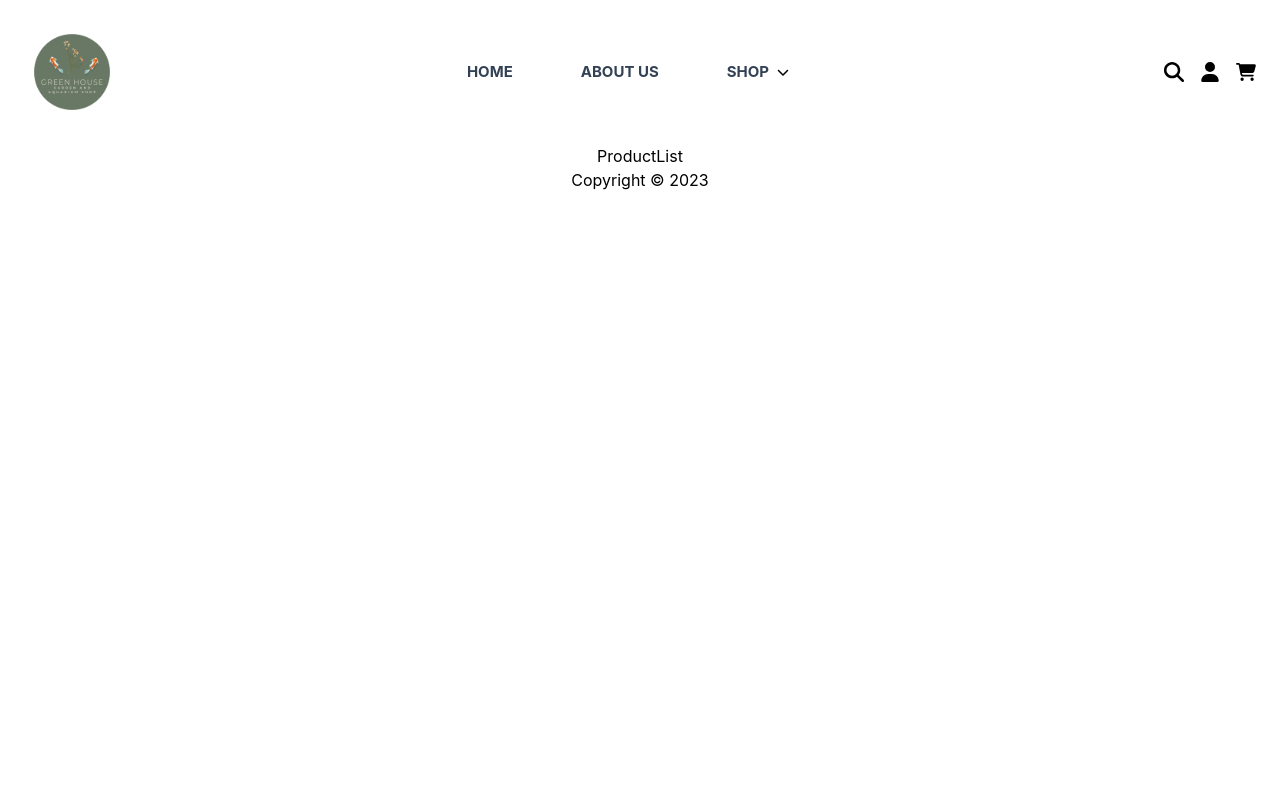
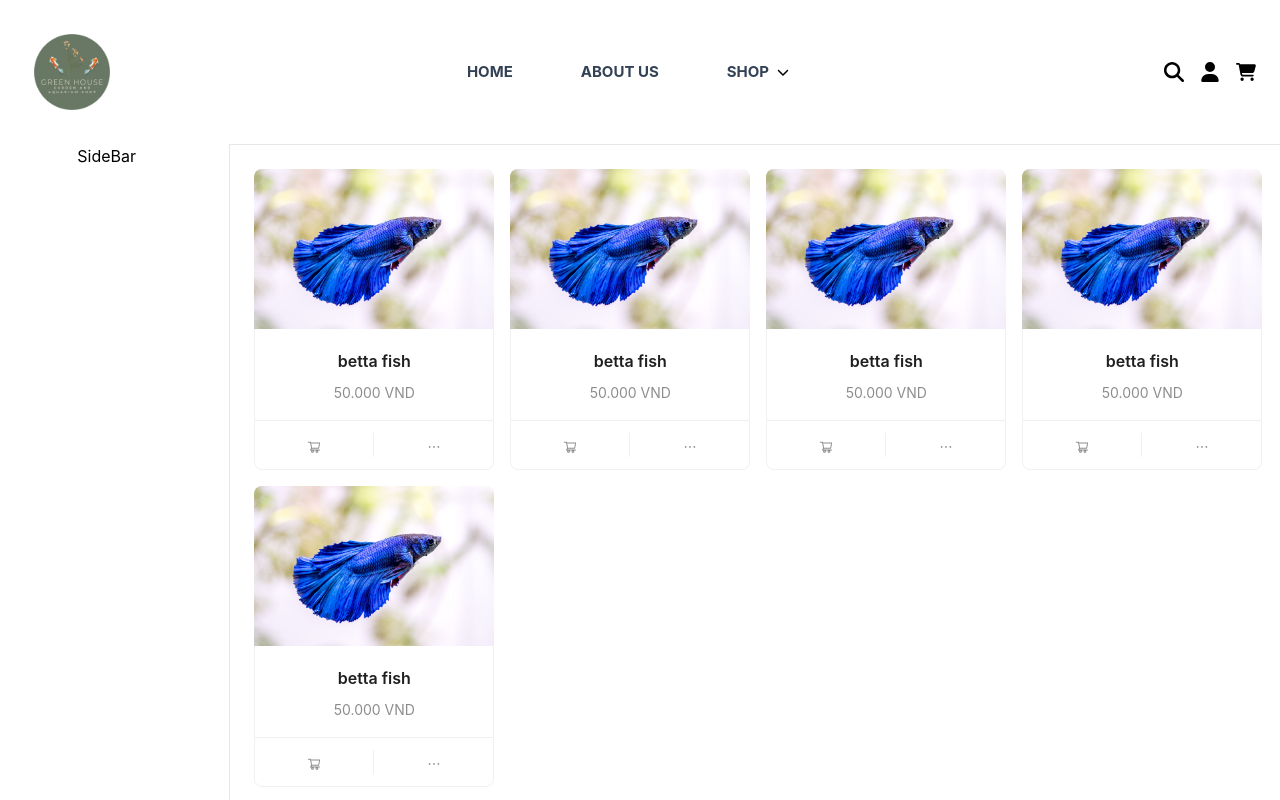
Before and after one commit to nhnam0209/my-shop, a React (Create React App) app: page /shop/jacket in a window 1280 px wide. Shown: the top 800 px of the page. Built offline with nearby package versions, Linux system fonts and the light colour scheme.

Commit message:
Add card to productlist

```diff
--- a/package.json
+++ b/package.json
@@ -3,6 +3,7 @@
   "version": "0.1.0",
   "private": true,
   "dependencies": {
+    "@reduxjs/toolkit": "^1.9.5",
     "@testing-library/jest-dom": "^5.16.5",
     "@testing-library/react": "^13.4.0",
     "@testing-library/user-event": "^13.5.0",
--- a/src/components/NavigationBar/NavigationBar.jsx
+++ b/src/components/NavigationBar/NavigationBar.jsx
@@ -1,6 +1,6 @@
 import React, { useContext } from "react";
 import { useState } from "react";
-import { Link, Outlet } from "react-router-dom";
+import { Link } from "react-router-dom";
 import MagnifyingGlass from "../Logos/IconMagnifyingGlass/MagnifyingGlass";
 import Close from "../Logos/IconClose/Close";
 import Person from "../Logos/IconPerson/Person";
@@ -68,20 +68,23 @@ function NavigationBar() {
           data: [
             {
               id: 1,
-              label: "Jacket",
+              label: "Freshwater Fish",
+              url: "freshwater_fish",
             },
             {
               id: 2,
-              url: "/shop",
-              label: "T-Shirt",
+              label: "Saltwater Fish",
+              url: "saltwater_fish",
             },
             {
               id: 3,
-              label: "Jeans",
+              label: "Aquarium plant",
+              url: "aquarium_plant",
             },
             {
               id: 4,
-              label: "Shorts",
+              label: "Fish Tank",
+              url: "fish_tank",
             },
           ],
         },
@@ -89,7 +92,6 @@ function NavigationBar() {
     },
   ];
   const navigationBarItem = navigationBarItems.map((item) => {
-    console.log(item);
     return (
       <div className="menu_item" key={item.id}>
         <li className=" z-50 mr-7 uppercase relative inline-flex items-center text-md lg:text-[15px] font-bold text-slate-700 dark:text-slate-300 py-2.5 px-4 xl:px-5 rounded-full hover:text-slate-900 hover:bg-slate-100 dark:hover:bg-slate-800 dark:hover:text-slate-200">
@@ -173,7 +175,6 @@ function NavigationBar() {
           </div>
         </ul>
       </nav>
-      <Outlet />
     </div>
   );
 
--- a/src/components/NavigationBar/NavigationBarMobile/NavigationBarMobile.jsx
+++ b/src/components/NavigationBar/NavigationBarMobile/NavigationBarMobile.jsx
@@ -67,20 +67,23 @@ function NavigationBarMobile() {
           data: [
             {
               id: 1,
-              label: "Jacket",
+              label: "Freshwater Fish",
+              url: "freshwater_fish",
             },
             {
               id: 2,
-              url: "/shop",
-              label: "T-Shirt",
+              label: "Saltwater Fish",
+              url: "saltwater_fish",
             },
             {
               id: 3,
-              label: "Jeans",
+              label: "Aquarium plant",
+              url: "aquarium_plant",
             },
             {
               id: 4,
-              label: "Shorts",
+              label: "Fish Tank",
+              url: "fish_tank",
             },
           ],
         },
--- /dev/null
+++ b/src/components/SideBar/SideBar.jsx
@@ -0,0 +1,7 @@
+import React from "react";
+
+function SideBar() {
+  return <div>SideBar</div>;
+}
+
+export default SideBar;
--- a/src/components/SubNavigation/SubNavigation.jsx
+++ b/src/components/SubNavigation/SubNavigation.jsx
@@ -51,11 +51,11 @@ function SubNavigation({ props }) {
 
   const subNavigation = () => {
     return (
-      <div className="sub_menu_item_mobile">
-        <div className="p-3 flex-col cursor-pointer flex ">
+      <>
+        <div className="p-3 flex-col cursor-pointer flex w-full">
           {subNavigationItem}
         </div>
-      </div>
+      </>
     );
   };
   return subNavigation();
--- /dev/null
+++ b/src/components/common/ProductCard/ProductCard.jsx
@@ -0,0 +1,28 @@
+import React from "react";
+import { Card } from "antd";
+import { EllipsisOutlined, ShoppingCartOutlined } from "@ant-design/icons";
+import { Link } from "react-router-dom";
+
+function ProductCard({ props }) {
+  const { Meta } = Card;
+  return (
+    <div className="m-2">
+      <Link to={props.item.id}>
+        <Card
+          hoverable
+          style={{ width: 240 }}
+          cover={<img alt="img" loading="lazy" src={props.item.img} />}
+          actions={[
+            <ShoppingCartOutlined key="add_to_cart" />,
+            <EllipsisOutlined key="ellipsis" />,
+          ]}
+        >
+          <Meta title={props.item.name} description={props.item.price} />
+          <Meta description={props.item.description} />
+        </Card>
+      </Link>
+    </div>
+  );
+}
+
+export default ProductCard;
--- a/src/pages/Product/ProductList.jsx
+++ b/src/pages/Product/ProductList.jsx
@@ -1,7 +1,67 @@
 import React from "react";
+import SideBar from "./../../components/SideBar/SideBar";
+import ProductCard from "./../../components/common/ProductCard/ProductCard";
+import fish_test from "../../assets/img/betta_fish.jpg";
+function ProductList() {
+  const data = [
+    {
+      id: "1",
+      name: "betta fish",
+      price: "50.000 VND",
+      category: "freshwater fish",
+      img: fish_test,
+      desc: "The Siamese fighting fish, commonly known as the betta, is a freshwater fish native to Southeast Asia, namely Cambodia, Laos, Myanmar, Malaysia, Indonesia, Thailand, and Vietnam",
+    },
+    {
+      id: "2",
+      name: "betta fish",
+      price: "50.000 VND",
+      category: "freshwater fish",
+      img: fish_test,
+      desc: "The Siamese fighting fish, commonly known as the betta, is a freshwater fish native to Southeast Asia, namely Cambodia, Laos, Myanmar, Malaysia, Indonesia, Thailand, and Vietnam",
+    },
+    {
+      id: "3",
+      name: "betta fish",
+      price: "50.000 VND",
+      category: "freshwater fish",
+      img: fish_test,
+      desc: "The Siamese fighting fish, commonly known as the betta, is a freshwater fish native to Southeast Asia, namely Cambodia, Laos, Myanmar, Malaysia, Indonesia, Thailand, and Vietnam",
+    },
+    {
+      id: "4",
+      name: "betta fish",
+      price: "50.000 VND",
+      category: "freshwater fish",
+      img: fish_test,
+      desc: "The Siamese fighting fish, commonly known as the betta, is a freshwater fish native to Southeast Asia, namely Cambodia, Laos, Myanmar, Malaysia, Indonesia, Thailand, and Vietnam",
+    },
+    {
+      id: "5",
+      name: "betta fish",
+      price: "50.000 VND",
+      category: "freshwater fish",
+      img: fish_test,
+      desc: "The Siamese fighting fish, commonly known as the betta, is a freshwater fish native to Southeast Asia, namely Cambodia, Laos, Myanmar, Malaysia, Indonesia, Thailand, and Vietnam",
+    },
+  ];
 
-function ProductList() {
-  return <div>ProductList</div>;
+  const productItem = data.map((item) => {
+    return <ProductCard key={item.id} props={{ item }} />;
+  });
+
+  return (
+    <div className="relative h-screen">
+      <div className="grid grid-cols-12">
+        <div className="col-span-2">
+          <SideBar />
+        </div>
+        <div className="col-span-10 relative block border h-screen mx-4 w-full">
+          <div className="m-4 flex flex-wrap">{productItem}</div>
+        </div>
+      </div>
+    </div>
+  );
 }
 
 export default ProductList;
```
Also changed, not shown: src/assets/img/betta_fish.jpg (added), src/components/SideBar/SideBar.css (added), src/components/SideBar/SideBarMobile/SideBarMobile.jsx (added), src/components/common/ProductCard/ProductCard.css (added), store/store.ts (added), 1 other file (tests, documents, lock files or other folders).
